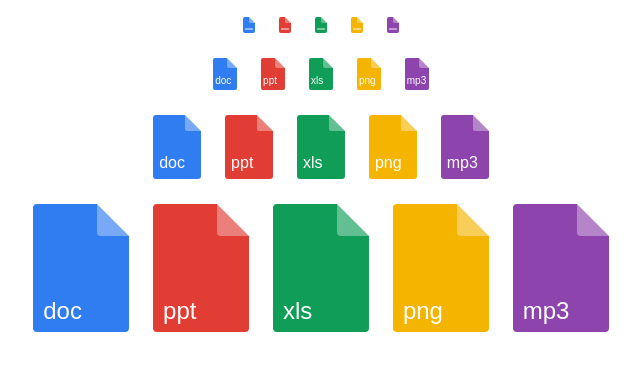
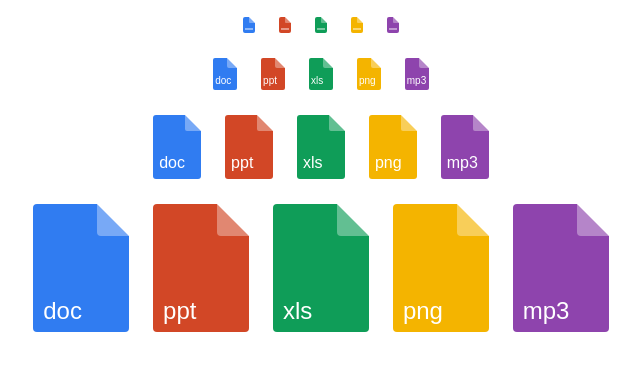
Before and after one commit to picturepan2/fileicon.css, a website: page index.html in a window 1280 px wide. Shown: the part 356-726 px from the top of the page, without its empty margins (319-959 px from the left). Drawn offline with nearby package versions, Linux system fonts and the light colour scheme; files that its build step writes are made by us from their sources.

Commit message:
Update fileicon.scss

```diff
--- a/fileicon.scss
+++ b/fileicon.scss
@@ -129,7 +129,10 @@
     background: #0f9d58;
 }
 
-.file-icon[data-type^=ppt],
+.file-icon[data-type^=ppt] {
+    background: #d24726;
+}
+
 .file-icon[data-type=pdf] {
     background: #e13d34;
 }
```
